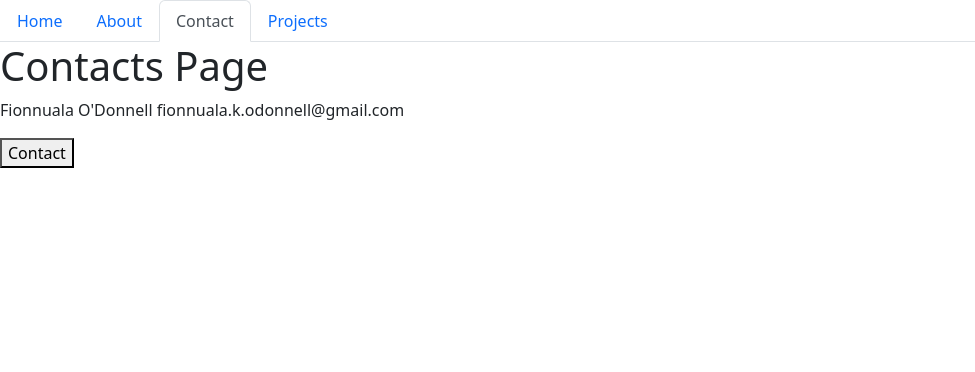
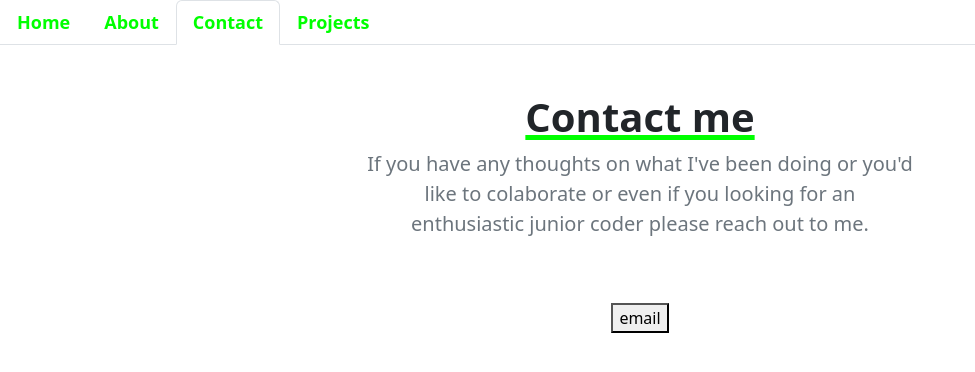
Before and after one commit to Fi-OD/wk13react-portfolio, a React (Create React App) app: page /wk13react-portfolio/contact in a window 1280 px wide. Shown: the top 372 px of the page, without its empty margins (0-975 px from the left). Built offline with nearby package versions, Linux system fonts and the light colour scheme; a web font is replaced by a local one.

Commit message:
styled contact and about

```diff
--- a/src/Pages/About.js
+++ b/src/Pages/About.js
@@ -2,15 +2,18 @@ import React from "react";
 
 function About() {
   return (
-    <div>
-      <h1>About Page</h1>
-      <p>
-        Nunc pharetra finibus est at efficitur. Praesent sed congue diam. Integer gravida dui
-        mauris, ut interdum nunc egestas sed. Aenean sed mollis diam. Nunc aliquet risus ac finibus
-        porta. Nam quis arcu non lectus tincidunt fermentum. Suspendisse aliquet orci porta quam
-        semper imperdiet. Praesent euismod mi justo, faucibus scelerisque risus cursus in. Sed
-        rhoncus mollis diam, sit amet facilisis lectus blandit at.
-      </p>
+    <div ClassName="container">
+
+      <section className="py-5 text-center container">
+        <div className="row">
+          <div className="col-lg-6 col-md-8 mx-auto">
+            <h1 className="fw-bold">  About me </h1>
+            <p className="lead text-muted"> Lorem ipsum dolor sit amet, consectetur adipiscing elit, sed do eiusmod tempor incididunt ut labore et dolore magna aliqua. Ut enim ad minim veniam, quis nostrud exercitation ullamco laboris nisi ut aliquip ex ea commodo consequat. Duis aute irure dolor in reprehenderit in voluptate velit esse cillum dolore eu fugiat nulla pariatur. Excepteur sint occaecat cupidatat non proident, sunt in culpa qui officia deserunt mollit anim id est laborum."</p>
+          </div>
+        </div>
+      </section>
+      <div>
+      </div>
     </div>
   );
 }
--- a/src/Pages/Contact.js
+++ b/src/Pages/Contact.js
@@ -3,15 +3,22 @@ import React from "react";
 function Contact() {
   return (
     <div ClassName="container">
-      <h1>Contacts Page</h1>
-      <p>
-        Fionnuala O'Donnell
-        fionnuala.k.odonnell@gmail.com
-      </p>
 
-      <button>
-        Contact
-      </button>
+      <section className="py-5 text-center container">
+        <div className="row">
+          <div className="col-lg-6 col-md-8 mx-auto">
+            <h1 className="fw-bold">  Contact me </h1>
+            <p className="lead text-muted"> If you have any thoughts on what I've been doing or you'd like to colaborate or even if you looking for an enthusiastic junior coder please reach out to me. </p>
+          </div>
+        </div>
+      </section>
+      <div>
+      </div>
+      <div className="emailDiv">
+              <button className="emailBtn">
+          email
+        </button>
+        </div>
     </div>
   );
 }
--- a/src/Pages/Home.js
+++ b/src/Pages/Home.js
@@ -1,4 +1,5 @@
 import React from "react";
+import "./style.css";
 
 function Home() {
   return (
@@ -11,9 +12,10 @@ function Home() {
       <div className="col-lg-6">
         <h1 className="display-5 fw-bold lh-1 mb-3">FIN -<br></br>NOO -<br></br>LAH</h1>
         <p className="lead">An experienced museum professional with a passion for leveraging digital technology to revolutionize the museum experience</p>
-        <div className="d-grid gap-2 d-md-flex justify-content-md-start">
-          <button type="button" className="btn btn-primary btn-lg px-4 me-md-2">Projects</button>
-          <button type="button" className="btn btn-outline-secondary btn-lg px-4">CV</button>
+        <div className="cvDiv">
+              <button className="cvBtn">
+          CV
+        </button>
         </div>
       </div>
     </div>
--- a/src/Pages/style.css
+++ b/src/Pages/style.css
@@ -1,3 +1,7 @@
+.body{
+background-color: rgb(202, 208, 208);
+}
+
 .wrapper{
     background-color: rgb(235, 235, 237);
     padding-top: 3rem;
@@ -9,3 +13,32 @@
 .fw-bold{
     text-decoration: underline 5px solid #00FF00  !important;
 }
+
+.emailBtn
+.cvBtn
+{
+    background-color: #00FF00;
+padding: 6px 19px;
+border-radius: 5px;
+outline:0;
+text-transform:uppercase;
+box-shadow: 0px 2px  lightgrey;
+display: flex !important;
+justify-content: center !important;
+text-decoration: none;
+border-style: none !important;
+font-weight:bold;
+    color:#ff00b3 !important;
+}
+
+.emailDiv,
+cvDiv {
+display: flex !important;
+justify-content: center !important;
+text-decoration: none;
+}
+
+a{color: #00FF00 !important;
+font-weight: bolder !important;
+font-size: large !important;
+}
--- a/src/components/Cards/index.js
+++ b/src/components/Cards/index.js
@@ -9,15 +9,15 @@ function Card(props) {
 
   return (
     // <div className="col">
-    <div className="card">
+    <div className=" card projectCard">
       <img className="card-img-top" src={props.thumbnailUrl} alt={props.title} ></img>
       <div className="cardBody">
         <h3>{props.title}</h3>
         <p className="card-text">{props.description}.</p>
-        <div className="d-flex justify-content-between align-items-center">
-          <div>
+        <div className="footer">
+          <div className="gh">
             <button className="bbtn" >
-              <a href={props.viewUrl}>Page</a></button>
+              <a className="link" href={props.viewUrl}>Page</a></button>
           </div>
           <div>
             <a href={props.gitHubURL}>
--- a/src/components/Cards/style.css
+++ b/src/components/Cards/style.css
@@ -1,11 +1,11 @@
-.card {
+.projectCard {
   flex-wrap: wrap;
     background-size: cover;
     background-position: center;
     background-clip: content-box;
     border-radius: 1px !important;
     border: 6px solid white;
-    min-height: 300px;
+    min-height: 250px !important;
     width: 350px;
     box-shadow: 0 2px 10px rgba(0,0,0,0.08), 0 3px 10px rgba(0,0,0,0.16);
     position: relative;
@@ -22,8 +22,10 @@
     box-sizing: border-box;
     padding: 0.5%;
     margin:5%;
-
   }
+.card-text{
+min-height: 40%;
+}
 
 .card-img-top{
     filter:grayscale(100%) hue-rotate(#00FF00)
@@ -32,16 +34,33 @@
 .bbtn{
   background-color: #00FF00;
   color:white;
-  padding: 5px 15px;
+  padding: 6px 19px;
   border-radius: 5px;
   outline:0;
   text-transform:uppercase;
-  box-shadow: 0px 2px  lightgrey;
+  box-shadow: 1px 2px  lightgray;
   display: inline;
-  text-decoration: none;
+  border-style: none !important;
 }
 
 .gitHub{
   width: 25%;
   margin:10%
 }
+
+.footer{
+align-items: center;
+justify-content: space-between;
+display: flex;
+box-sizing: border-box;
+margin-top: auto;
+text-decoration: none;
+}
+
+.link{
+  text-decoration: none !important;
+  color:white !important;
+  font-weight:bold;
+  color:#ff00b3 !important;
+
+}
```
